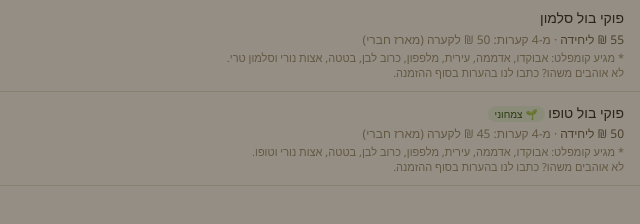
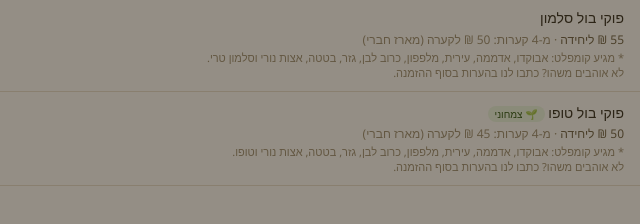
Before and after one commit to Yariv-Bar-Or/bis-shel-bait, a plain HTML site: page index.html in a window 1280 px wide. Shown: the part 174-398 px from the top of the page, 640-1280 px from the left. Drawn offline with Linux system fonts and the light colour scheme.

Commit message:
פוקי בול: הוספת גזר לפירוט
Co-Authored-By: Claude Sonnet 5.5 <noreply@anthropic.com>
Claude-Session: https://claude.ai/code/session_01PjGSPxre8PsGhF8DVe7rtm

```diff
--- a/index.html
+++ b/index.html
@@ -636,9 +636,9 @@ const menu = [
     minLabel: "פוקי בול – רגיל או טופו 🌱",
     items: [
       { id: "pk1", name: "פוקי בול סלמון", price: 55, fixed: true, special: true, checkbox: "poke_spicy",
-        note: "מגיע קומפלט: אבוקדו, אדממה, עירית, מלפפון, כרוב לבן, בטטה, אצות נורי וסלמון טרי.<br>לא אוהבים משהו? כתבו לנו בהערות בסוף ההזמנה." },
+        note: "מגיע קומפלט: אבוקדו, אדממה, עירית, מלפפון, כרוב לבן, גזר, בטטה, אצות נורי וסלמון טרי.<br>לא אוהבים משהו? כתבו לנו בהערות בסוף ההזמנה." },
       { id: "pk2", name: "פוקי בול טופו", price: 50, fixed: true, special: true, veg: true, checkbox: "poke_spicy",
-        note: "מגיע קומפלט: אבוקדו, אדממה, עירית, מלפפון, כרוב לבן, בטטה, אצות נורי וטופו.<br>לא אוהבים משהו? כתבו לנו בהערות בסוף ההזמנה." }
+        note: "מגיע קומפלט: אבוקדו, אדממה, עירית, מלפפון, כרוב לבן, גזר, בטטה, אצות נורי וטופו.<br>לא אוהבים משהו? כתבו לנו בהערות בסוף ההזמנה." }
     ]
   },
   {
```
